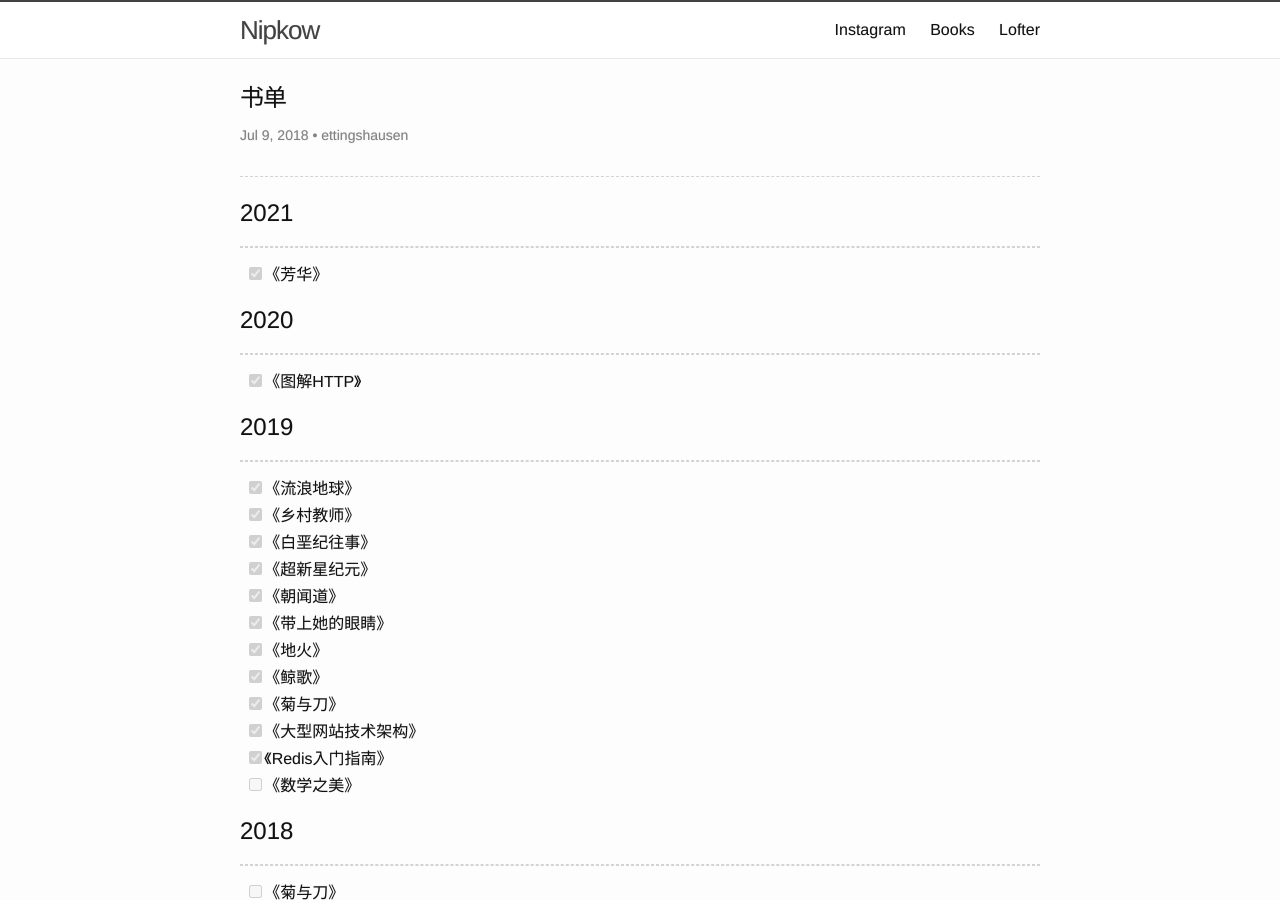
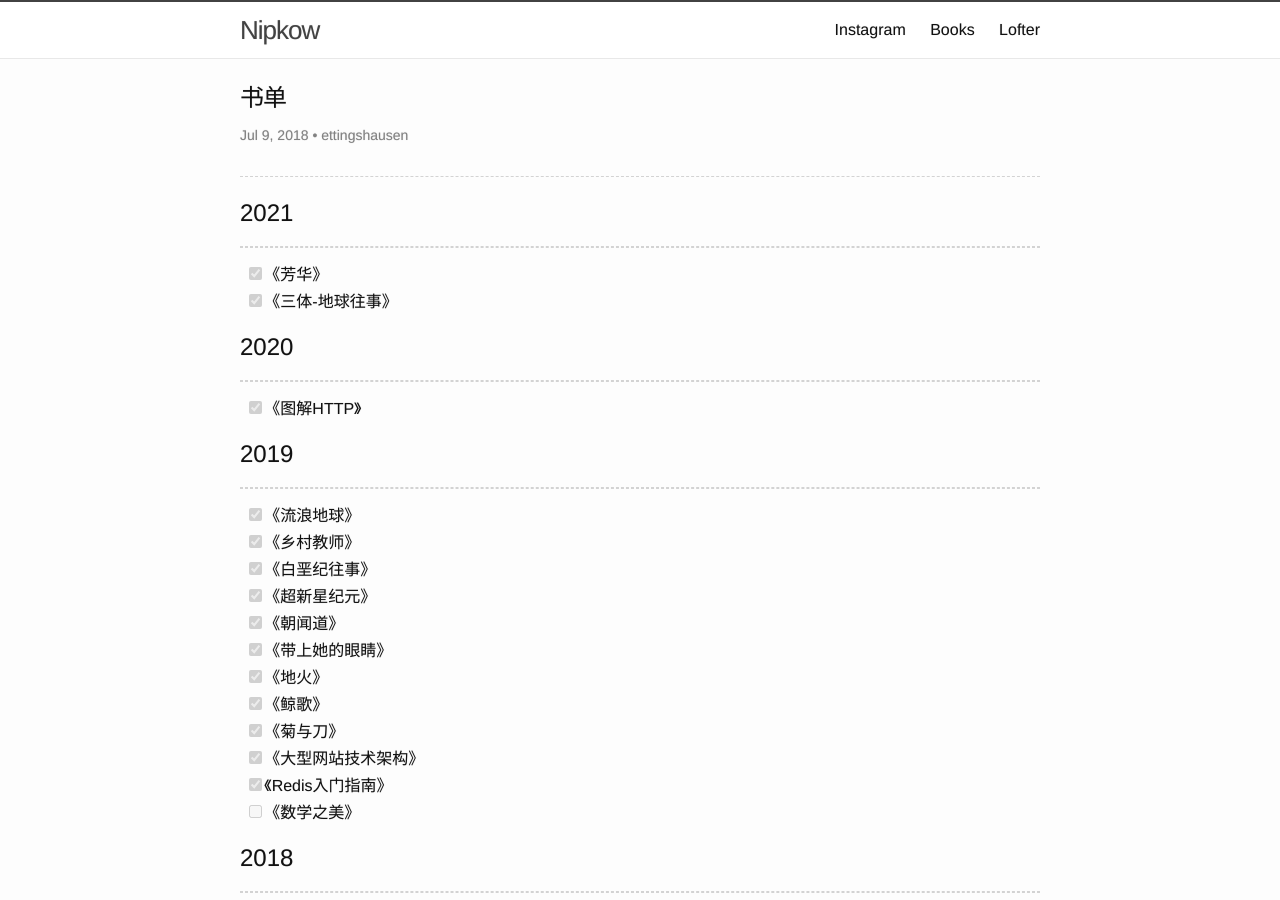
Before and after one commit to ettingshausen/ettingshausen.github.io, a Jekyll site: the page built from books/books.md, in a window 1280 px wide and 900 px high. Built offline with Jekyll 4.4.1, drawn with Linux system fonts in a browser that asks for light colours.

Commit message:
Update books.md

```diff
--- a/books/books.md
+++ b/books/books.md
@@ -9,6 +9,7 @@ date:   2018-07-09 00:54:32 - [x]0800
 # 2021
 ---
 - [x] 《芳华》
+- [x] 《三体-地球往事》
 
 # 2020
 ---
```
